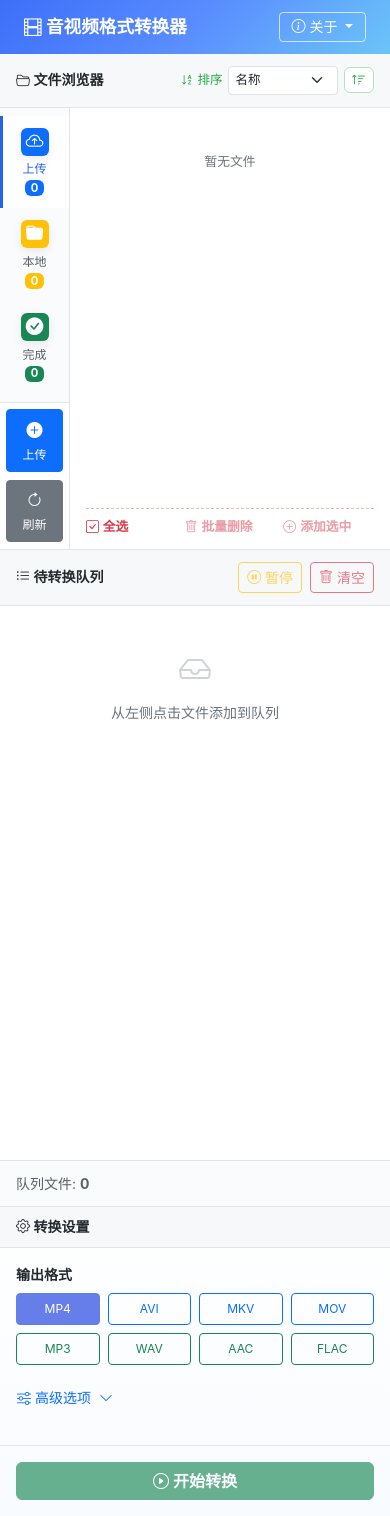
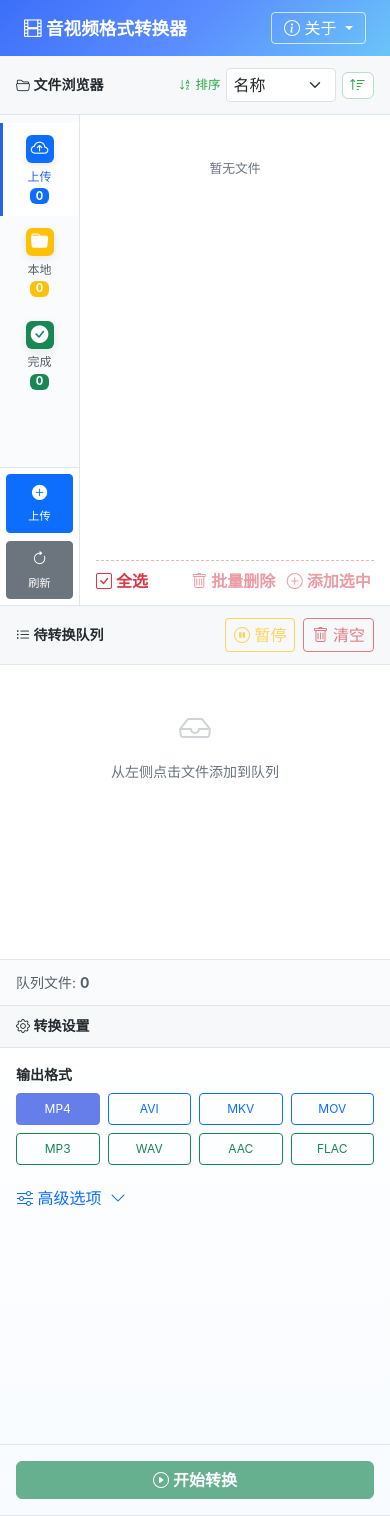
Before and after one commit to fengzeest-cpu/avcnv, a FastAPI app: page / in a window 390 px wide. Run offline with FastAPI, Linux system fonts and the light colour scheme; data that the repository does not hold is empty; some libraries are stand-ins or nearby versions.

Commit message:
Add files via upload

```diff
--- a/avcnv/static/css/style.css
+++ b/avcnv/static/css/style.css
@@ -807,14 +807,114 @@ body {
 }
 
 @media (max-width: 768px) {
+    html, body {
+        position: fixed;
+        overflow: hidden;
+        width: 100%;
+        height: 100%;
+    }
+
+    .app-container {
+        position: fixed;
+        top: 0;
+        left: 0;
+        right: 0;
+        bottom: 0;
+        width: 100%;
+        height: 100vh;
+    }
+
     .app-body {
         grid-template-columns: 1fr;
-        grid-template-rows: auto 1fr auto;
+        grid-template-rows: auto auto auto;
+        overflow-y: auto;
+        overflow-x: hidden;
+        -webkit-overflow-scrolling: touch;
+        height: calc(100vh - 60px);
     }
 
-    .file-browser, .convert-queue {
+    .file-browser, .convert-queue, .convert-settings {
         border-right: none;
         border-bottom: 1px solid #e1e4e8;
+        height: auto;
+        max-height: none;
+        flex-shrink: 0;
+    }
+
+    .file-browser {
+        min-height: 550px;
+        height: 550px;
+    }
+
+    .convert-queue {
+        min-height: 400px;
+        height: 400px;
+    }
+
+    .convert-settings {
+        min-height: 510px;
+        height: 510px;
+    }
+
+    /* 移动端文件浏览器布局优化 - 保持左侧栏 */
+    .folder-sidebar {
+        width: 80px;
+    }
+
+    .folder-tabs {
+        overflow-y: auto;
+        overflow-x: hidden;
+    }
+
+    .sidebar-actions .btn {
+        font-size: 0.7rem;
+        padding: 0.4rem 0.2rem;
+    }
+
+    .sidebar-actions .btn i {
+        font-size: 0.95rem;
+    }
+
+    .sidebar-actions .btn span {
+        font-size: 0.7rem;
+    }
+
+    .folder-content-wrapper {
+        flex: 1;
+        min-height: 400px;
+    }
+
+    /* 确保移动端高级选项展开 */
+    #advancedOptions {
+        display: block !important;
+    }
+
+    #advancedOptions.collapse:not(.show) {
+        display: block !important;
+    }
+
+    /* 防止点击按钮时页面跳动 */
+    .format-grid .btn,
+    .btn-check {
+        -webkit-tap-highlight-color: transparent;
+        touch-action: manipulation;
+        user-select: none;
+    }
+
+    .format-grid .btn:focus,
+    .format-grid .btn:active {
+        outline: none !important;
+        box-shadow: none !important;
+    }
+
+    /* 防止输入框导致页面缩放 */
+    input, select, textarea, button {
+        font-size: 16px !important;
+    }
+
+    /* 防止点击造成的布局偏移 */
+    * {
+        -webkit-tap-highlight-color: transparent;
     }
 }
 
```
